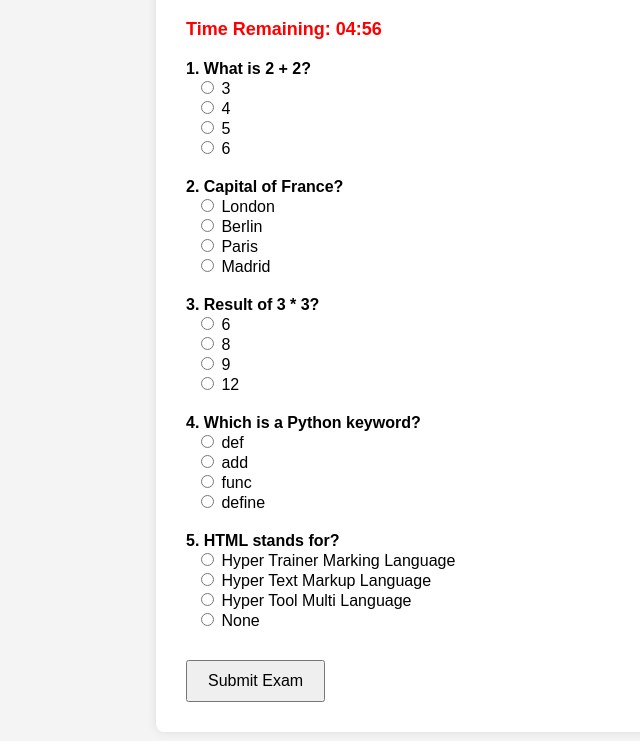
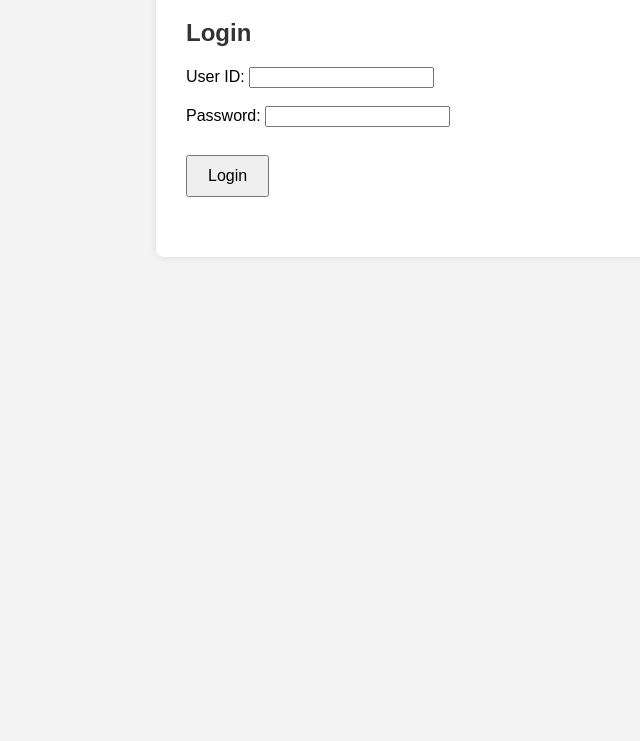
Before and after one commit to winston132/python_project, a plain HTML site: page index.html in a window 1280 px wide. Shown: the part 119-860 px from the top of the page, without its empty margins (54-694 px from the left). After the commit the page ends 800 px from the top, so only its background shows below. Drawn offline with Linux system fonts and the light colour scheme.

Commit message:
Update index.html

```diff
--- a/index.html
+++ b/index.html
@@ -12,30 +12,66 @@
     .options label { display: block; margin-left: 10px; }
     button { padding: 10px 20px; font-size: 16px; margin-top: 10px; }
     #timer { font-size: 18px; font-weight: bold; color: red; margin-bottom: 20px; }
+    #login { margin-bottom: 30px; }
   </style>
 </head>
 <body>
   <div class="container">
     <h1>Online Exam</h1>
+
+    <div id="login">
+      <h2>Login</h2>
+      <label>User ID: <input type="text" id="userId"></label><br><br>
+      <label>Password: <input type="password" id="password"></label><br><br>
+      <button onclick="validateLogin()">Login</button>
+      <p id="loginError" style="color: red;"></p>
+    </div>
+
+    <div id="examSection" style="display:none;">
       <div id="timer">Time Remaining: 05:00</div>
       <div id="exam"></div>
       <button onclick="submitExam()">Submit Exam</button>
       <div id="result"></div>
     </div>
+  </div>
 
   <script>
+    const validUserId = "192411158";
+    const validPassword = "CSA0826";
+
+    function validateLogin() {
+      const enteredUserId = document.getElementById("userId").value;
+      const enteredPassword = document.getElementById("password").value;
+      const loginError = document.getElementById("loginError");
+
+      if (enteredUserId === validUserId && enteredPassword === validPassword) {
+        document.getElementById("login").style.display = "none";
+        document.getElementById("examSection").style.display = "block";
+        startTimer();
+        loadQuestions();
+      } else {
+        loginError.textContent = "Invalid User ID or Password";
+      }
+    }
+
     const questions = [
       { q: "What is 2 + 2?", options: ["3", "4", "5", "6"], answer: "4" },
       { q: "Capital of France?", options: ["London", "Berlin", "Paris", "Madrid"], answer: "Paris" },
       { q: "Result of 3 * 3?", options: ["6", "8", "9", "12"], answer: "9" },
       { q: "Which is a Python keyword?", options: ["def", "add", "func", "define"], answer: "def" },
-      { q: "HTML stands for?", options: ["Hyper Trainer Marking Language", "Hyper Text Markup Language", "Hyper Tool Multi Language", "None"], answer: "Hyper Text Markup Language" }
+      { q: "HTML stands for?", options: ["Hyper Trainer Marking Language", "Hyper Text Markup Language", "Hyper Tool Multi Language", "None"], answer: "Hyper Text Markup Language" },
+      { q: "Which data type is immutable in Python?", options: ["List", "Set", "Dictionary", "Tuple"], answer: "Tuple" },
+      { q: "What does the len() function do in Python?", options: ["Calculates average", "Counts elements", "Sorts items", "Deletes items"], answer: "Counts elements" },
+      { q: "Which symbol is used to define a function in Python?", options: ["func", "def", "function", "define"], answer: "def" },
+      { q: "What is the output of print(type(10))?", options: ["str", "float", "int", "bool"], answer: "int" },
+      { q: "Which of these is a loop structure in Python?", options: ["repeat", "for", "do while", "loop"], answer: "for" }
     ];
 
     const examContainer = document.getElementById("exam");
     const timerDisplay = document.getElementById("timer");
     let timer, timeLeft = 300;
 
+    function loadQuestions() {
       questions.forEach((item, index) => {
         const div = document.createElement("div");
         div.className = "question";
@@ -45,6 +81,7 @@
         });
         examContainer.appendChild(div);
       });
+    }
 
     function startTimer() {
       timer = setInterval(() => {
@@ -86,9 +123,6 @@
       document.querySelector("button").style.display = "none";
       timerDisplay.style.display = "none";
     }
-
-    // Start the timer on page load
-    window.onload = startTimer;
   </script>
 </body>
 </html>
```
Lines whose indentation alone changed are shown as unchanged.
